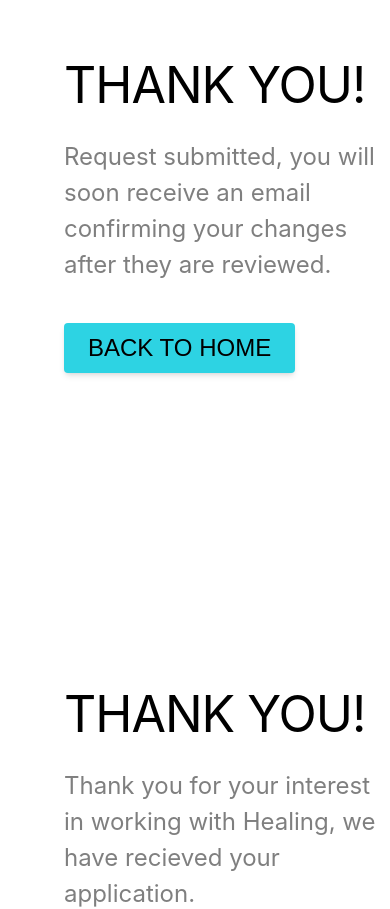
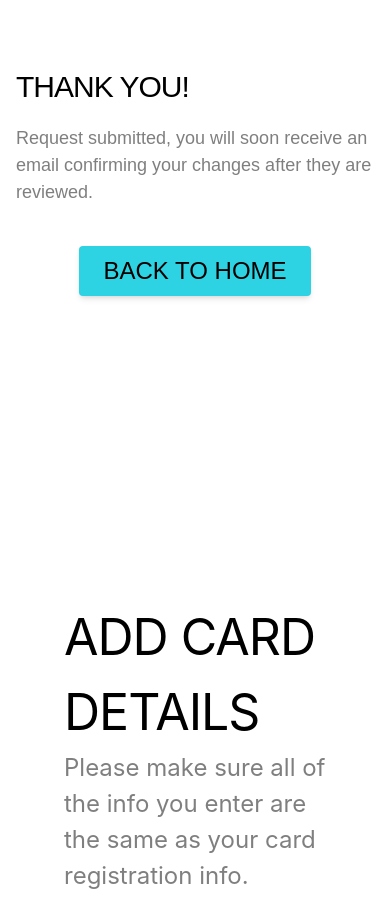
Before and after one commit to ninaderochka/sugar-and-thunder, a React (Create React App) app: page / in a window 390 px wide. Shown: the top 909 px of the page. Built offline with nearby package versions, Linux system fonts and the light colour scheme.

Commit message:
Done with responsive

```diff
--- a/src/App.jsx
+++ b/src/App.jsx
@@ -9,19 +9,19 @@ import Contact from './containers/Contact';
 import Signup from './containers/Signup';
 // import EditProfile from './components/EditProfile';
 import Cards from './components/Cards';
-import ThankUTicket from './components/ThankUTicket';
+// import ThankUTicket from './components/ThankUTicket';
 import AddNewCard from './components/AddNewCard';
-import ThankUSub from './components/ThankUSub';
-import ThankUTherapist from './components/ThankUTherapist';
+// import ThankUSub from './components/ThankUSub';
+// import ThankUTherapist from './components/ThankUTherapist';
 import ThankUEdit from './components/ThankUEdit';
 
 function App() {
   return (
     <div className="App">
       <ThankUEdit />
-      <ThankUTherapist />
+      {/* <ThankUTherapist />
       <ThankUSub />
-      <ThankUTicket />
+      <ThankUTicket /> */}
       <AddNewCard />
       <Cards />
       {/* <EditProfile/> */}
--- a/src/components/ThankUEdit.js
+++ b/src/components/ThankUEdit.js
@@ -4,15 +4,18 @@ import Button from './Button';
 
 export default function ThankUEdit() {
   return (
-    <div className="flex flex-col pt-12 pl-16">
-      <h1 className="text-[50px] tracking-[-1px]">THANK YOU!</h1>
-      <p className="text-[24px] text-contact-us-gray pt-4 pb-10">
-      Request submitted, you will soon receive an email confirming your changes after they are reviewed.
+    <div className="flex flex-col pt-16 md:pt-12 lg:pt-12 px-4 md:px-4 lg:px-16 justify-center font-poppins ">
+      <h1 className="text-[30px] md:text-[46] lg:text-[50px] tracking-[-1px]">
+        THANK YOU!
+      </h1>
+      <p className="text-[18px] md:text-[20px] lg:text-[24px] text-contact-us-gray pt-4 pb-10 md:w-[400px] lg:w-full">
+        Request submitted, you will soon receive an email confirming your
+        changes after they are reviewed.
       </p>
 
       <Link to="/Home">
-        <div className=" text-[24px] pb-64">
-          <Button value="BACK TO HOME" />
+        <div className="text-[16px] md:text-[20px] lg:text-[24px] pb-64 flex justify-center md:justify-start lg:justify-start">
+          <Button className="w-[100px] h-[50px]" value="BACK TO HOME" />
         </div>
       </Link>
     </div>
--- a/src/components/ThankUTherapist.js
+++ b/src/components/ThankUTherapist.js
@@ -7,7 +7,11 @@ export default function ThankUTherapist() {
     <div className="flex flex-col pt-12 pl-16">
       <h1 className="text-[50px] tracking-[-1px]">THANK YOU!</h1>
       <p className="text-[24px] text-contact-us-gray pt-4 pb-10">
-      Thank you for your interest in working with Healing, we have recieved your application.<br/>You will receive an email guiding you for the next steps soon after your information is reviewed.
+        Thank you for your interest in working with Healing, we have recieved
+        your application.
+        <br />
+        You will receive an email guiding you for the next steps soon after your
+        information is reviewed.
       </p>
 
       <Link to="/Home">
```
